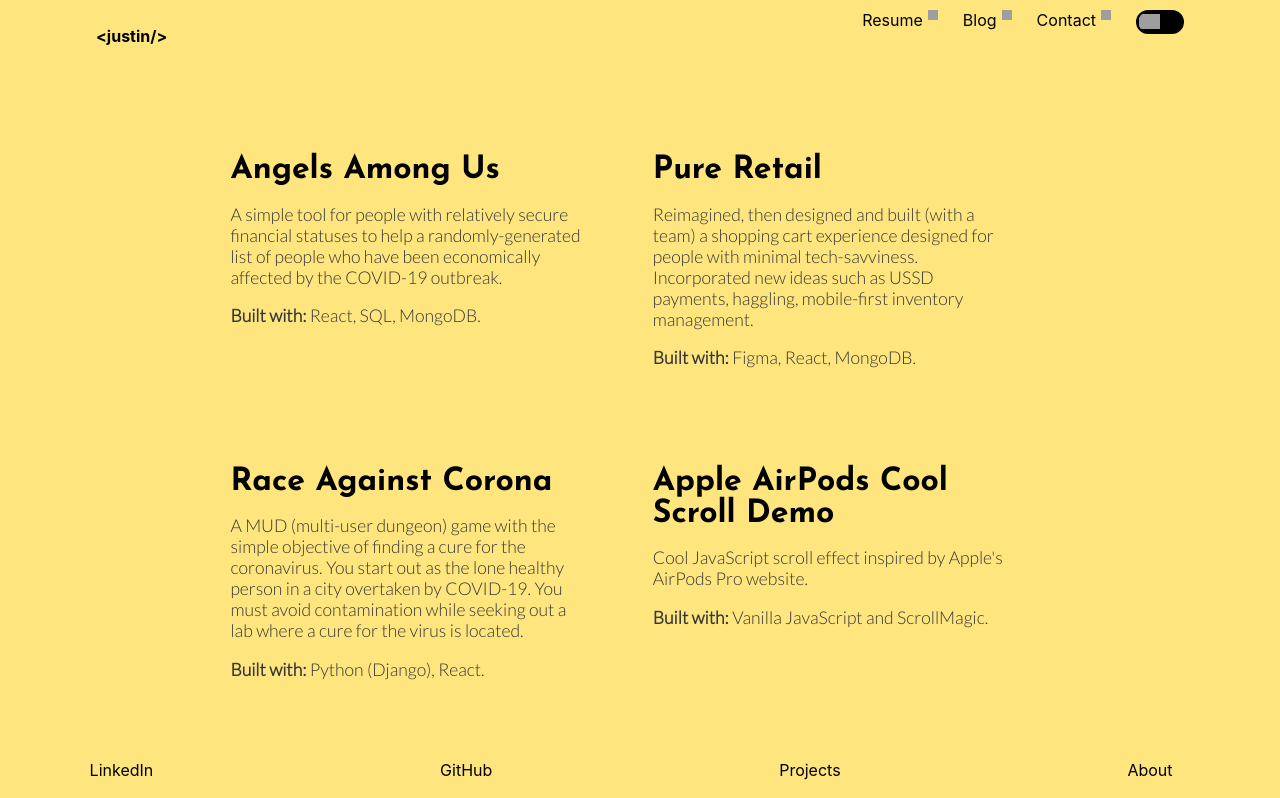
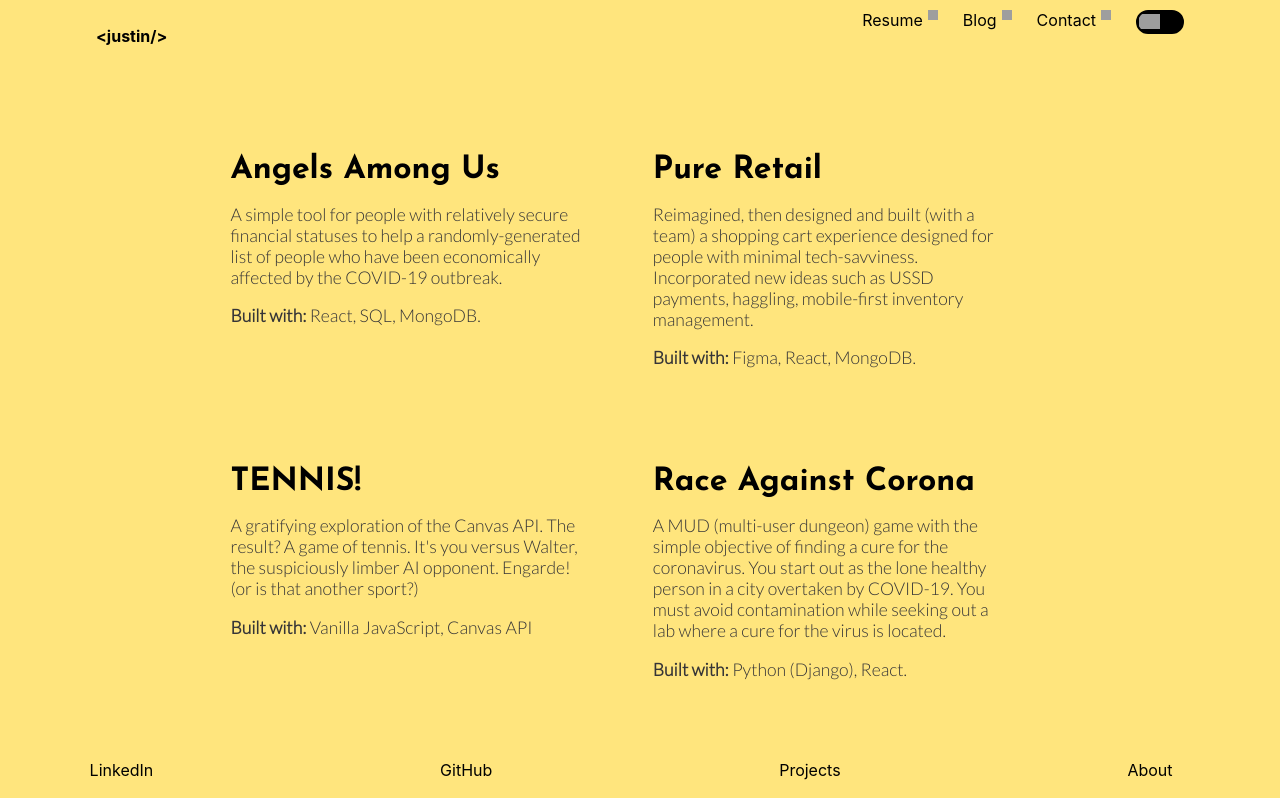
Before and after one commit to vunderkind/portfolio_two_point_zero, a React (Create React App) app in the folder portfolio/: page /projects in a window 1280 px wide. Shown: the top 798 px of the page. Built offline with nearby package versions, Linux system fonts and the light colour scheme; grey boxes are pictures that could not be loaded; a web font is replaced by a local one.

Commit message:
Added new portfolio item

```diff
--- a/portfolio/src/Components/Projects.js
+++ b/portfolio/src/Components/Projects.js
@@ -14,6 +14,12 @@ const projects = [
         tools: "Figma, React, MongoDB.",
         link: "https://pure-retail.com",
         },
+        {
+            title: "TENNIS!",
+            description: "A gratifying exploration of the Canvas API. The result? A game of tennis. It's you versus Walter, the suspiciously limber AI opponent. Engarde! (or is that another sport?)",
+            tools: "Vanilla JavaScript, Canvas API",
+            link: "https://snek.vunderkind.now.sh/games/tennis.html",
+            },
         {
             title: "Race Against Corona",
             description: "A MUD (multi-user dungeon) game with the simple objective of finding a cure for the coronavirus. You start out as the lone healthy person in a city overtaken by COVID-19. You must avoid contamination while seeking out a lab where a cure for the virus is located.",
```
